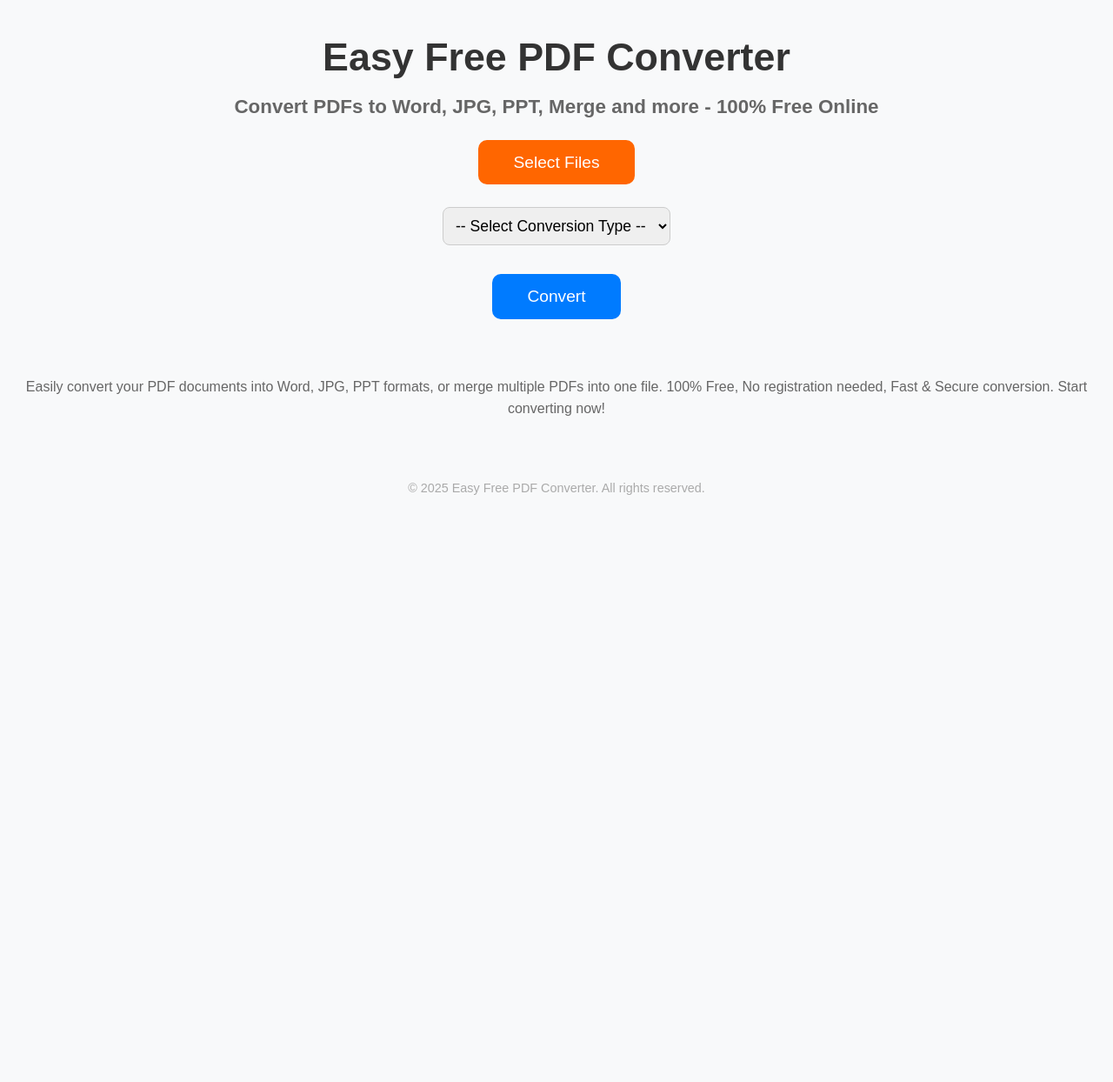
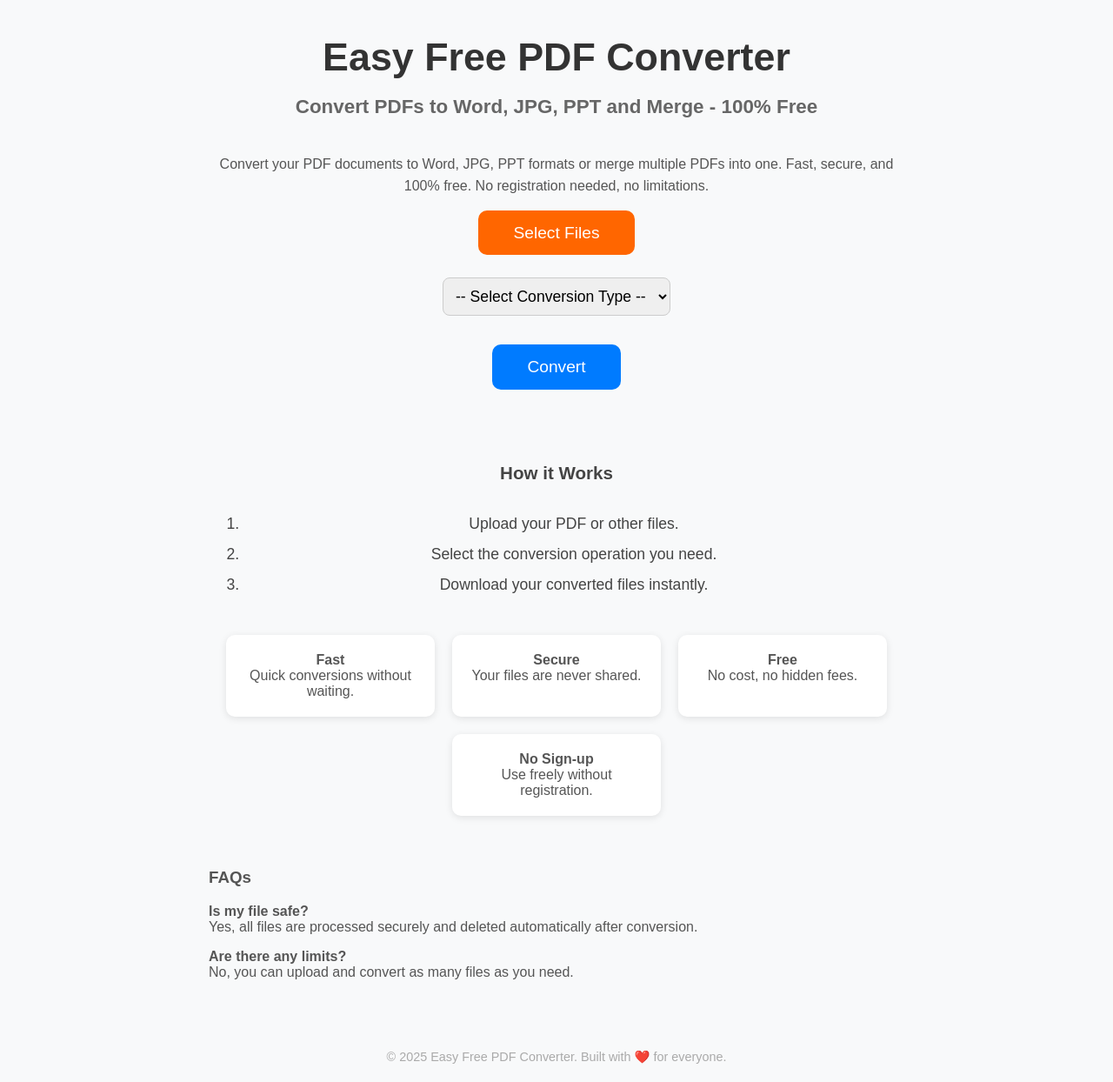
Before and after one commit to guojiajiajia1988/pdf_converter, a Flask app: page / in a window 1280 px wide. Shown: the whole page at 87% size. Before the commit the page ends 569 px from the top, so only its background shows below. Run offline with Flask 3, Linux system fonts and the light colour scheme.

Commit message:
Update upload.html

```diff
--- a/templates/upload.html
+++ b/templates/upload.html
@@ -4,7 +4,7 @@
     <meta charset="UTF-8">
     <meta name="viewport" content="width=device-width, initial-scale=1.0">
     <title>Free Online PDF Converter - Easy & Fast</title>
-    <meta name="description" content="Convert PDF to Word, Word to PDF, JPG to PDF, PPT to PDF, Merge PDFs online easily and quickly. 100% free and secure.">
+    <meta name="description" content="Convert PDF to Word, Word to PDF, JPG to PDF, PPT to PDF, and merge multiple PDFs easily and securely. 100% Free and No registration required.">
     <link rel="icon" href="/static/favicon.ico" type="image/x-icon">
     <style>
         body {
@@ -26,6 +26,14 @@
             font-size: 1.4rem;
             color: #666;
             margin-bottom: 40px;
+        }
+        .intro {
+            margin: 20px auto;
+            max-width: 800px;
+            font-size: 1rem;
+            color: #555;
+            line-height: 1.6;
+            padding: 0 20px;
         }
         .upload-section {
             margin-top: 30px;
@@ -58,11 +66,38 @@
             border-radius: 8px;
             border: 1px solid #ccc;
         }
-        .description {
-            margin: 50px 20px;
+        .how-it-works {
+            margin: 60px auto 40px;
+            max-width: 800px;
+            font-size: 1.1rem;
+            line-height: 2;
+            color: #444;
+            padding: 0 20px;
+        }
+        .advantages {
+            margin: 40px auto;
+            max-width: 800px;
             font-size: 1rem;
-            color: #666;
-            line-height: 1.6;
+            color: #555;
+            display: flex;
+            flex-wrap: wrap;
+            justify-content: center;
+            gap: 20px;
+        }
+        .advantage {
+            background-color: white;
+            padding: 20px;
+            border-radius: 10px;
+            box-shadow: 0 2px 8px rgba(0,0,0,0.1);
+            width: 200px;
+        }
+        .faq {
+            margin: 60px auto;
+            max-width: 800px;
+            text-align: left;
+            font-size: 1rem;
+            padding: 0 20px;
+            color: #555;
         }
         footer {
             margin-top: 50px;
@@ -76,8 +111,12 @@
 
     <header>
         <h1><b>Easy Free PDF Converter</b></h1>
-        <h2>Convert PDFs to Word, JPG, PPT, Merge and more - 100% Free Online</h2>
+        <h2>Convert PDFs to Word, JPG, PPT and Merge - 100% Free</h2>
     </header>
+
+    <div class="intro">
+        Convert your PDF documents to Word, JPG, PPT formats or merge multiple PDFs into one. Fast, secure, and 100% free. No registration needed, no limitations.
+    </div>
 
     <form action="/upload" method="post" enctype="multipart/form-data" class="upload-section">
         <label for="file-upload" class="btn-upload">Select Files</label>
@@ -100,12 +139,38 @@
         <button type="submit" class="btn-convert">Convert</button>
     </form>
 
-    <div class="description">
-        Easily convert your PDF documents into Word, JPG, PPT formats, or merge multiple PDFs into one file. 100% Free, No registration needed, Fast & Secure conversion. Start converting now!
+    <div class="how-it-works">
+        <h3>How it Works</h3>
+        <ol>
+            <li>Upload your PDF or other files.</li>
+            <li>Select the conversion operation you need.</li>
+            <li>Download your converted files instantly.</li>
+        </ol>
+    </div>
+
+    <div class="advantages">
+        <div class="advantage">
+            <b>Fast</b><br>Quick conversions without waiting.
+        </div>
+        <div class="advantage">
+            <b>Secure</b><br>Your files are never shared.
+        </div>
+        <div class="advantage">
+            <b>Free</b><br>No cost, no hidden fees.
+        </div>
+        <div class="advantage">
+            <b>No Sign-up</b><br>Use freely without registration.
+        </div>
+    </div>
+
+    <div class="faq">
+        <h3>FAQs</h3>
+        <p><b>Is my file safe?</b><br>Yes, all files are processed securely and deleted automatically after conversion.</p>
+        <p><b>Are there any limits?</b><br>No, you can upload and convert as many files as you need.</p>
     </div>
 
     <footer>
-        © 2025 Easy Free PDF Converter. All rights reserved.
+        © 2025 Easy Free PDF Converter. Built with ❤️ for everyone.
     </footer>
 
     <script>
```
